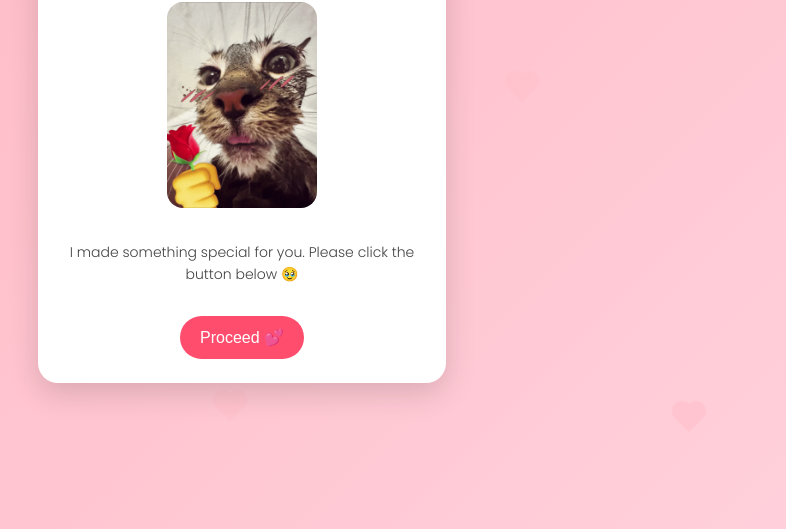
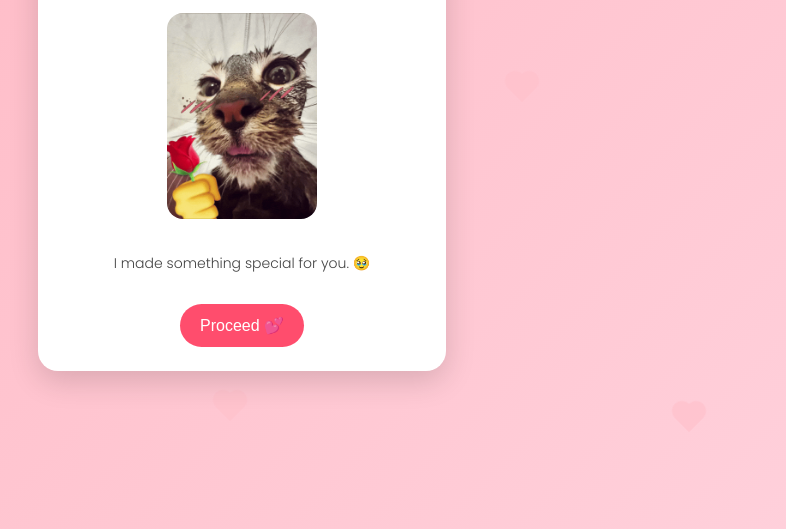
Before and after one commit to j1mskh4rl/valentine, a plain HTML site: page index.html in a window 1280 px wide. Shown: the part 271-800 px from the top of the page, without its empty margins (398-1184 px from the left). Drawn offline with Linux system fonts and the light colour scheme.

Commit message:
Remove extra text from message in index.html

```diff
--- a/index.html
+++ b/index.html
@@ -11,7 +11,7 @@
   <div class="card">
     <h1>Hi Claire 🐱💖</h1>
     <img src="cat1.gif">
-    <p>I made something special for you. Please click the button below 🥹</p>
+    <p>I made something special for you. 🥹</p>
     <button onclick="location.href='page2.html'">Proceed 💕</button>
   </div>
 
```
